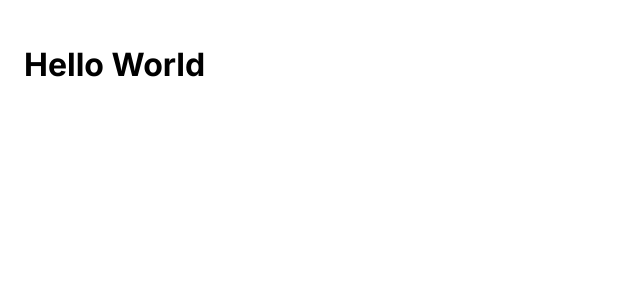
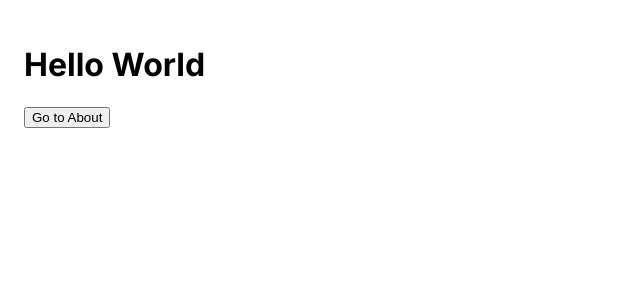
Before and after one commit to evansipple04/cornhacks-fall-2025, a Next.js app in the folder cornhacks-fall-2025/: page / in a window 1280 px wide. Shown: the top 300 px of the page, without its empty margins (0-640 px from the left). Built offline with nearby package versions, Linux system fonts and the light colour scheme.

Commit message:
Changed home to about, and added a button from home page to about

```diff
--- a/cornhacks-fall-2025/app/home/page.tsx
+++ b/cornhacks-fall-2025/app/about/page.tsx
@@ -4,7 +4,7 @@ import Link from 'next/link'
 const HomePage = () => {
   return (
     <div>
-      Home Page
+      About Page
       <Link href="/past-projects">
         <button>Go to Past Projects</button>
       </Link>
--- a/cornhacks-fall-2025/app/page.tsx
+++ b/cornhacks-fall-2025/app/page.tsx
@@ -1,7 +1,11 @@
 import Image from 'next/image'
+import Link from 'next/link'
 
 export default function Home() {
   return (
-    <main><h1>Hello World</h1></main>
+    <main><h1>Hello World</h1>
+    <Link href="/about">
+        <button>Go to About</button>
+    </Link></main>
   )
 }
--- a/cornhacks-fall-2025/app/past-projects/page.tsx
+++ b/cornhacks-fall-2025/app/past-projects/page.tsx
@@ -3,8 +3,8 @@ import Link from 'next/link'
 const PastProjects = () => {
   return (
     <div>Past projects page
-      <Link href="/home">
-        <button>Home</button>
+      <Link href="/about">
+        <button>Go to About</button>
       </Link>
       <Link href="/sponsor">
         <button>Go to Sponsors</button>
--- a/cornhacks-fall-2025/app/sponsor/page.tsx
+++ b/cornhacks-fall-2025/app/sponsor/page.tsx
@@ -6,8 +6,8 @@ const Sponsor = () => {
       <Link href="/past-projects">
         <button>Go to Past Projects</button>
       </Link>
-      <Link href="/home">
-        <button>Go to Home</button>
+      <Link href="/about">
+        <button>Go to About</button>
       </Link>
     </div>
 
```
